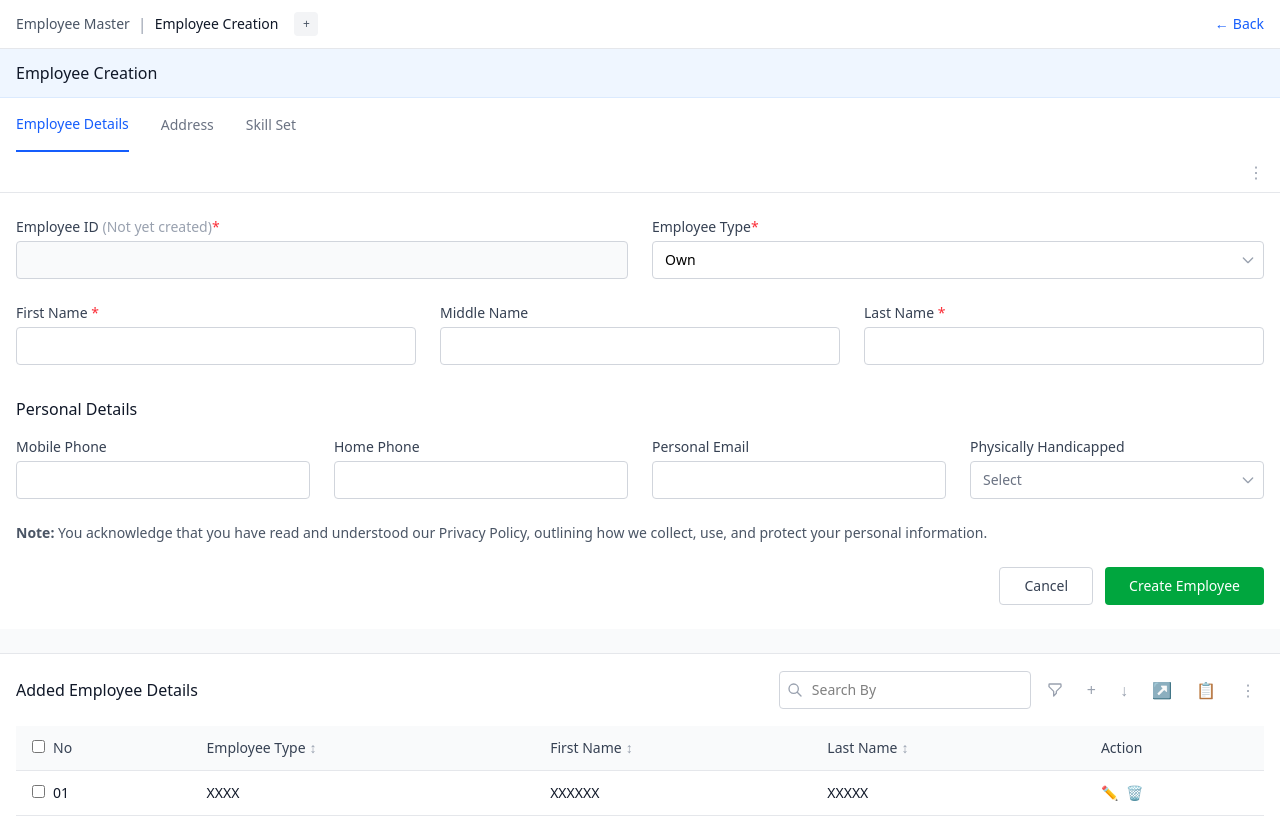
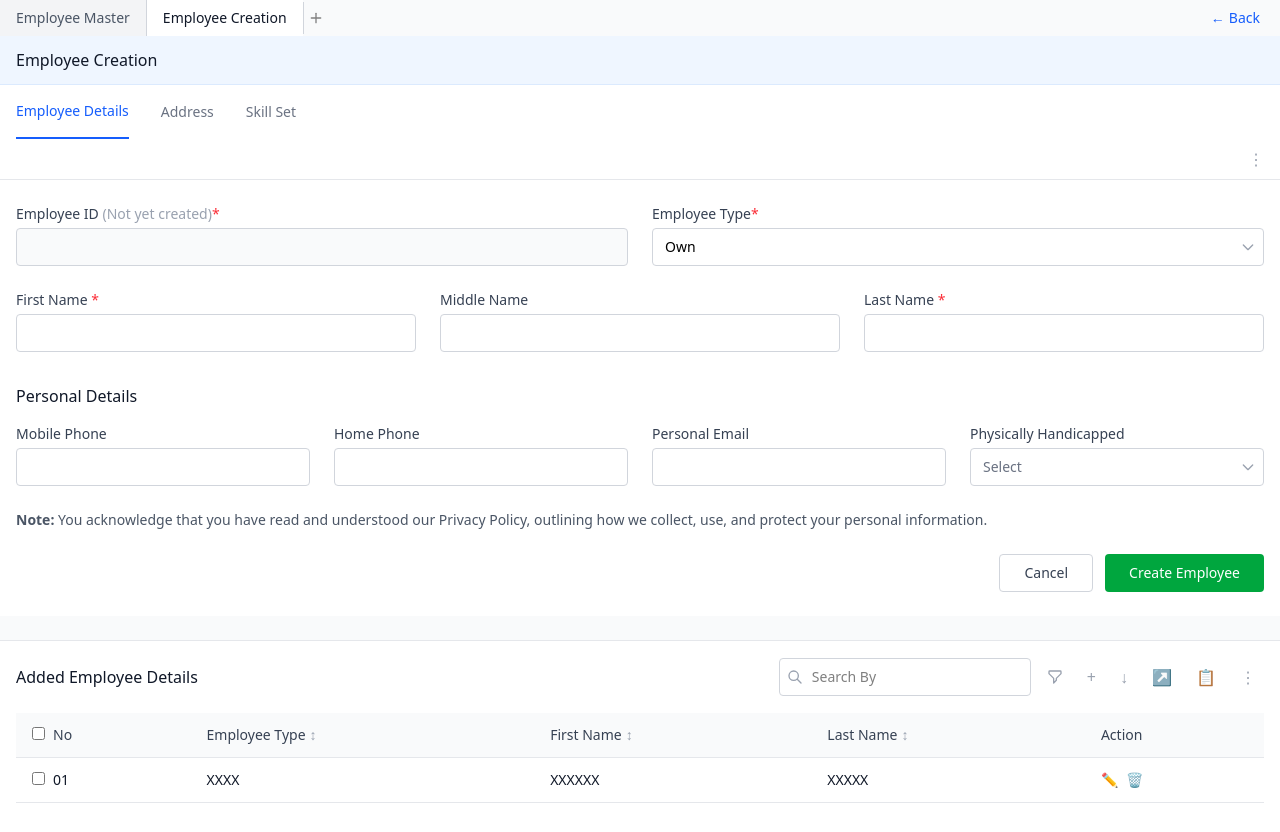
Before and after one commit to archanaprabhat/employee-form, a React (Vite) app in the folder employee-ui/: page / in a window 1280 px wide. Built offline with nearby package versions, Linux system fonts and the light colour scheme.

Commit message:
Add tab styling

```diff
--- a/employee-ui/src/App.jsx
+++ b/employee-ui/src/App.jsx
@@ -1,4 +1,6 @@
 import React, { useState } from 'react';
+
+import { Plus } from 'lucide-react';
 
 const EmployeeCreationForm = () => {
   const [formData, setFormData] = useState({
@@ -32,17 +34,25 @@ const EmployeeCreationForm = () => {
   return (
     <div className="min-h-screen bg-gray-50">
       {/* Header */}
-      <div className="bg-white border-b border-gray-200">
-        <div className="px-4 py-3 flex items-center justify-between">
-          <div className="flex items-center space-x-2">
-            <span className="text-gray-600 text-sm hidden sm:inline">Employee Master</span>
-            <span className="text-gray-400 hidden sm:inline">|</span>
-            <span className="text-gray-900 text-sm font-medium">Employee Creation</span>
-            <button className="ml-2 w-6 h-6 bg-gray-100 rounded flex items-center justify-center text-gray-600 text-xs">
-              +
+      <div>
+        <div className="flex items-center justify-between">
+          <div className="flex items-center">
+            <button className="px-4 py-2 text-sm text-gray-600 bg-gray-100 border-r border-gray-300">
+
+              Employee Master
+
+            </button>
+            <button className="px-4 py-2 text-sm text-gray-900 font-medium bg-white">
+
+              Employee Creation
+
+            </button>
+
+            <button className="px-1 py-2 border-l border-gray-300 flex items-center justify-center">
+              <Plus size={16} color='gray' />
             </button>
           </div>
-          <button className="text-blue-600 text-sm flex items-center">
+          <button className="text-blue-600 text-sm flex items-center mr-5">
             <span className="mr-1">←</span> Back
           </button>
         </div>
```
